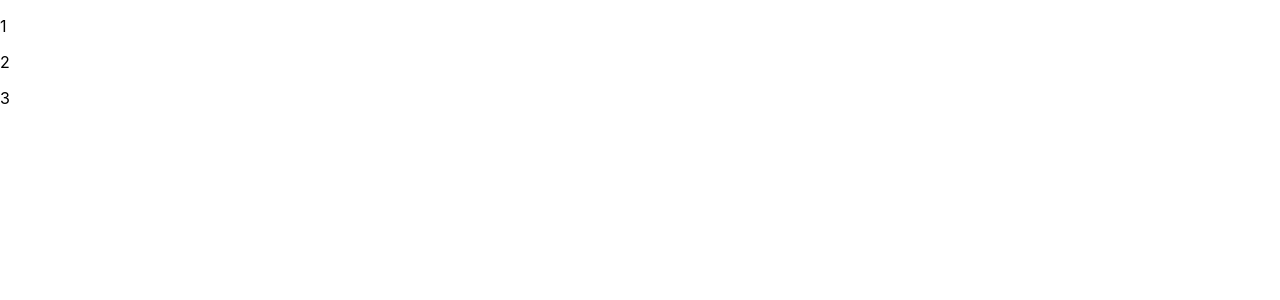
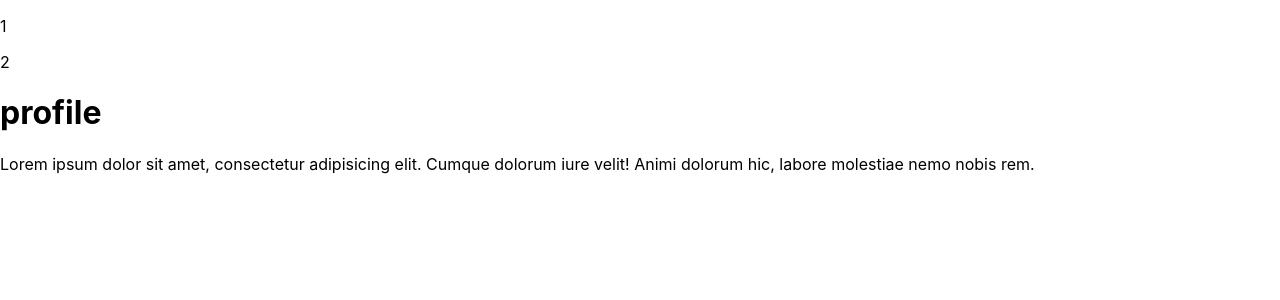
Before and after one commit to safronman/test_git2, a React (Create React App) app: page / in a window 1280 px wide. Shown: the top 300 px of the page. Built offline with nearby package versions, Linux system fonts and the light colour scheme.

Commit message:
commit - 1 user2

```diff
--- a/src/App.js
+++ b/src/App.js
@@ -6,7 +6,11 @@
         <div>
             <p>1</p>
             <p>2</p>
-            <p>3</p>
+            <div>
+                <h1>profile</h1>
+                <p>Lorem ipsum dolor sit amet, consectetur adipisicing elit. Cumque dolorum iure velit! Animi dolorum
+                    hic, labore molestiae nemo nobis rem.</p>
+            </div>
         </div>
     );
 }
```
